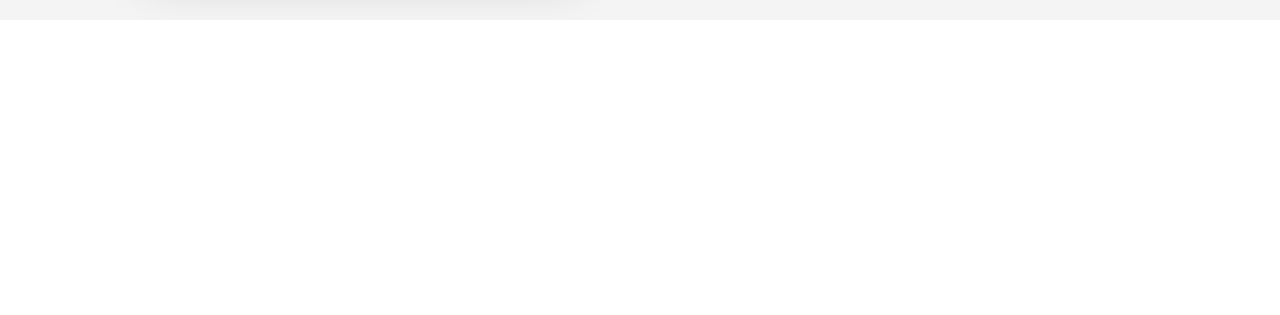
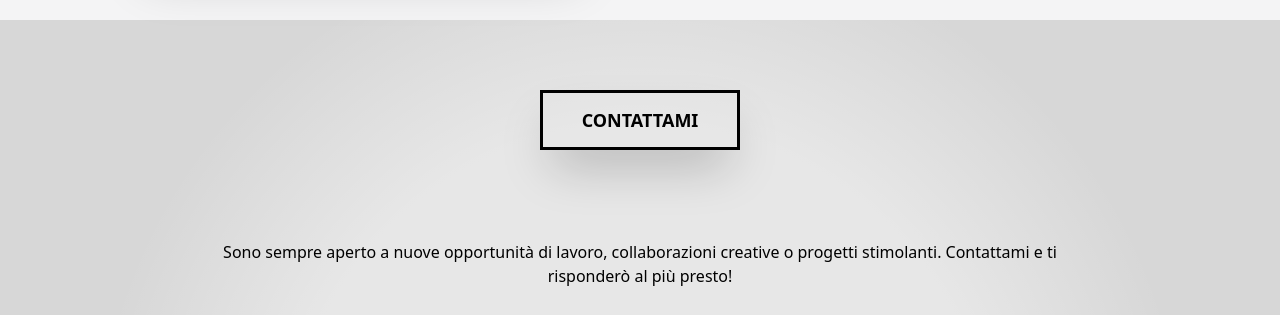
Before and after one commit to Omarespo-dev/portfolio-web, a React (Vite) app: page / in a window 1280 px wide. Shown: the part 3567-3882 px from the top of the page. Before the commit the page ends 3587 px from the top, so only its background shows below. Built offline with nearby package versions, Linux system fonts and the light colour scheme.

Commit message:
UPDATED README FILE And added bg linear gradient

```diff
--- a/src/components/Layouts/Main/AboutMe.jsx
+++ b/src/components/Layouts/Main/AboutMe.jsx
@@ -3,13 +3,13 @@ import { useState } from "react"
 export default function AboutMe() {
 
   //stato per gestire explore more
-  const [exploreMore,setExploreMore] = useState(false)
+  const [exploreMore, setExploreMore] = useState(false)
 
   //Logica per Explore more
   function logicExploreMore() {
     let stringa = 'Sono uno Sviluppatore Web Full Stack, con una solida formazione di base alle spalle e tanta voglia di crescere. Lavoro con HTML, CSS, JavaScript, React, Node.js, Express e MySQL per realizzare siti web moderni e applicazioni dinamiche.'
 
-    if (exploreMore){
+    if (exploreMore) {
       stringa += "Mi piace affrontare nuove sfide, imparare tecnologie sempre diverse e dare vita a idee creative trasformandole in codice funzionante. Attualmente sono alla ricerca di progetti stimolanti e opportunità per migliorarmi ogni giorno."
     }
 
@@ -19,7 +19,7 @@ export default function AboutMe() {
 
   return (
 
-    <div className="bg-[#D7D7D7]  mt-[70px] flex flex-wrap justify-center">
+    <div className="bg-circle-center mt-[70px] flex flex-wrap justify-center">
 
       {/* ABOUT ME button */}
       <div className="h-[100px]  w-[90%] flex justify-center p-[20px] mt-[50px]">
@@ -52,9 +52,10 @@ export default function AboutMe() {
 
       {/* EXPLORE MORE button */}
       <div className="h-[100px]  w-[90%] flex justify-center p-[20px] mt-[50px]">
-        <section className="h-[50px] w-[130px] flex justify-center items-center border-r-2 border-l-2 border-b-black shadow-2xl cursor-pointer"
-        onClick={() => setExploreMore(!exploreMore)}>
-          <h1 className="font-bold text-[15px]">{ exploreMore ? "EXPLORE LESS" : "EXPLORE"}</h1>
+        <section className="h-[50px] w-[130px] flex justify-center items-center border-r-2 border-l-2 border-b-black shadow-2xl cursor-pointer
+         hover:bg-zinc-900 duration-200 ease-in hover:text-white"
+          onClick={() => setExploreMore(!exploreMore)}>
+          <h1 className="font-bold text-[15px] ">{exploreMore ? "EXPLORE LESS" : "EXPLORE"}</h1>
         </section>
       </div>
     </div>
--- a/src/components/Layouts/Main/ContactMe.jsx
+++ b/src/components/Layouts/Main/ContactMe.jsx
@@ -1,7 +1,78 @@
-import React from 'react'
+
 
 export default function ContactMe() {
   return (
-    <div>ContactMe</div>
+    <div className="bg-circle-center flex flex-wrap justify-center"
+    >
+
+      {/* ABOUT ME button */}
+      <div className="h-[100px]  w-[90%] flex justify-center p-[20px] mt-[50px]">
+        <section className="h-[60px] w-[200px] flex justify-center items-center border-3 border-b-black shadow-2xl">
+          <h1 className="font-bold text-[18px]">CONTATTAMI</h1>
+        </section>
+      </div>
+
+      <div className="w-[70%]  justify-center p-[20px]  flex-wrap flex-col mt-[30px]">
+
+        {/* Content */}
+        <section className=" mt-[20px] flex justify-center text-center ">
+          <p>
+            Sono sempre aperto a nuove opportunità di lavoro, collaborazioni creative o progetti stimolanti. Contattami e ti risponderò al più presto!
+          </p>
+
+        </section>
+
+
+
+        {/* SEPARATOR */}
+        <section className=" flex justify-center mt-[50px]">
+          <img src="/img/separatorBlack 1.png" alt="" className="w-[180px]" />
+        </section>
+      </div>
+
+      {/* EXPLORE MORE button */}
+      <div className="w-[90%] flex justify-center p-[20px] mt-[50px]">
+        <form action="submit" className="w-[400px] flex flex-col gap-6">
+
+          <input
+            type="text"
+            placeholder="INSERISCI IL TUO NOME*"
+            className="border-b-4 border-l-4 h-[35px] placeholder:text-[10px] pl-2 placeholder:font-semibold
+          focus:border-4 outline-none transition-all duration-200"  //per input set
+          />
+
+          <input
+            type="text"
+            placeholder="INSERISCI LA TUA EMAIL*"
+            className="border-b-4 border-l-4 h-[35px] placeholder:text-[10px] pl-2 placeholder:font-semibold
+          focus:border-4 outline-none transition-all duration-200"  //per input set
+          />
+
+          <input
+            type="number"
+            placeholder="NUMERO DI TELEFONO"
+            className="border-b-4 border-l-4 h-[35px] placeholder:text-[10px] pl-2 placeholder:font-semibold
+          focus:border-4 outline-none transition-all duration-200
+          [appearance:textfield] [&::-webkit-inner-spin-button]:appearance-none [&::-webkit-outer-spin-button]:appearance-none" //per input set
+          />
+
+          <textarea
+            name="message"
+            placeholder="INSERISCI IL MESSAGGIO*"
+            className="border-b-4 border-l-4  h-[80px] placeholder:text-[10px] pl-2 placeholder:font-semibold
+          focus:border-4 outline-none transition-all duration-200 resize-none">
+
+          </textarea>
+
+          <section className="flex justify-center mt-[20px]">
+            <button type="submit" className="h-[50px] w-[130px] flex justify-center items-center border-r-2 border-l-2 border-b-black shadow-2xl cursor-pointer font-bold  hover:bg-zinc-900 duration-200 ease-in hover:text-white ">INVIA</button>
+          </section>
+
+
+        </form>
+
+
+      </div>
+    </div>
   )
 }
--- a/src/components/Layouts/Main/MyProject.jsx
+++ b/src/components/Layouts/Main/MyProject.jsx
@@ -19,7 +19,7 @@ export default function MyProject() {
       <div className="w-[80%]  justify-center p-[5px] flex-wrap flex-col mt-[30px] ">
 
         {projectDataNormal.map(pro => (
-          <div className="flex mb-[50px]" key={pro.id}>
+          <div className="flex mb-[50px] hover:bg-zinc-900 duration-200 ease-in hover:text-white hover:rounded-2xl cursor-pointer rounded-2xl" key={pro.id}>
             {pro.number === "02" || pro.number === "04" ? (
               <>
                 <section className="w-[60%] h-[300px] p-[30px]">
--- a/src/index.css
+++ b/src/index.css
@@ -2,3 +2,11 @@
 *{
     font-family: system-ui, -apple-system, BlinkMacSystemFont, 'Segoe UI', Roboto, Oxygen, Ubuntu, Cantarell, 'Open Sans', 'Helvetica Neue', sans-serif;
 }
+
+.bg-circle-center {
+  background-color: #D7D7D7;
+  background-image: radial-gradient(circle, rgba(255,255,255,0.4) 45%, transparent 70%);
+  background-repeat: no-repeat;
+  background-position: center;
+  background-size: cover;
+}
--- a/src/page/Homepage.jsx
+++ b/src/page/Homepage.jsx
@@ -7,6 +7,7 @@ import JumboTron from "../components/Layouts/Main/JumboTron";
 import MySkills from "../components/Layouts/Main/MySkills";
 import AboutMe from "../components/Layouts/Main/AboutMe";
 import MyProject from "../components/Layouts/Main/MyProject";
+import ContactMe from "../components/Layouts/Main/ContactMe";
 
 export default function Homepage() {
     return (
@@ -16,6 +17,7 @@ export default function Homepage() {
             <MySkills />
             <AboutMe />
             <MyProject />
+            <ContactMe />
         </>
     )
 }
```
Also changed, not shown: 1 other file (tests, documents, lock files or other folders).
